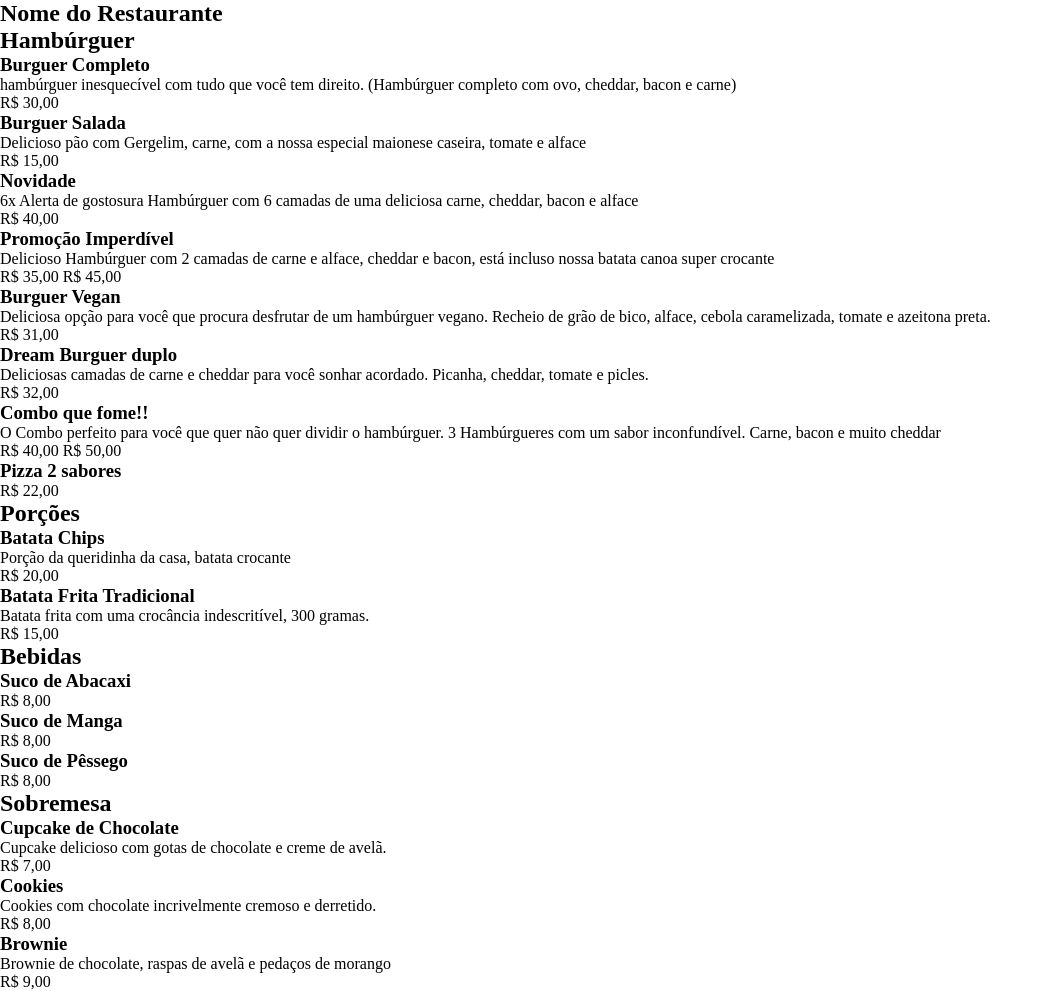
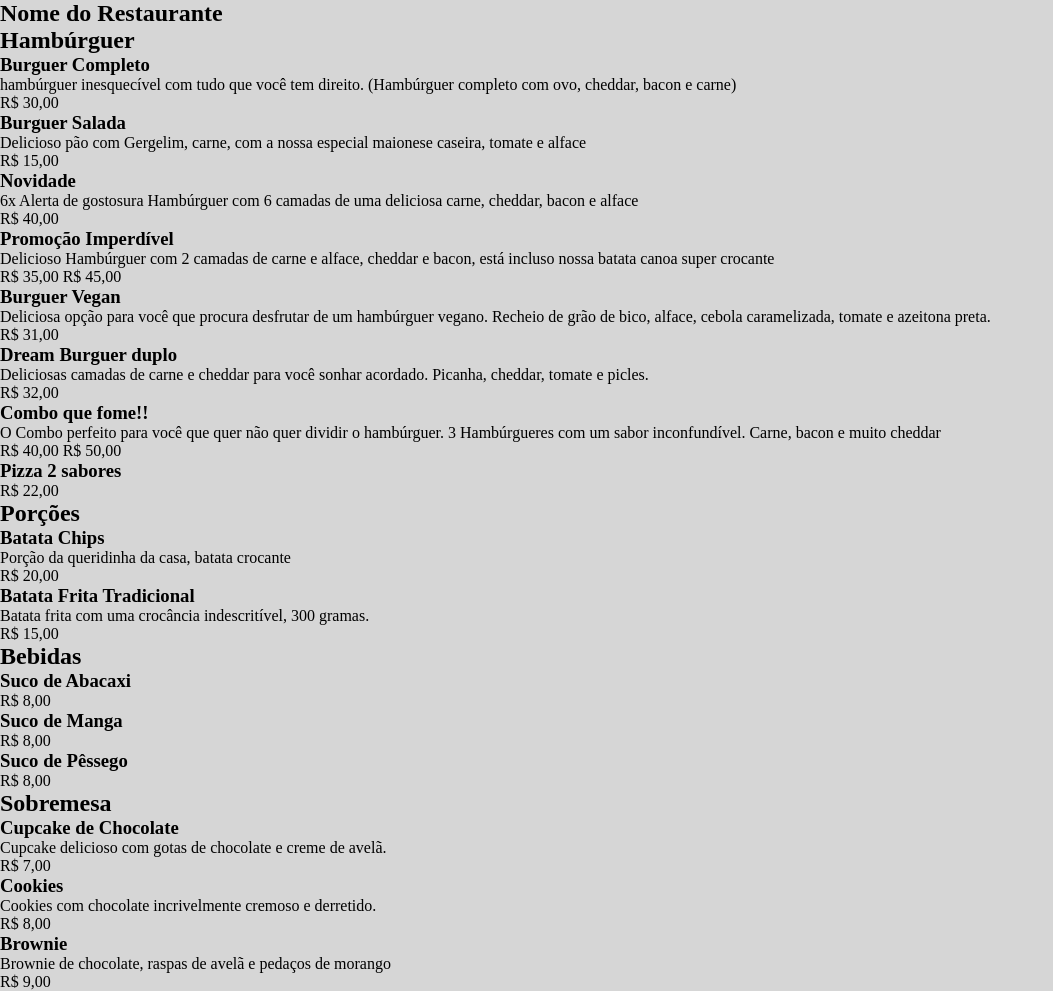
Before and after one commit to Adilson-ls/FoodWeb, a plain HTML site: page index.html in a window 1280 px wide. Shown: the whole page, without its empty margins (0-1053 px from the left). Drawn offline with Linux system fonts and the light colour scheme.

Commit message:
Update main.css

```diff
--- a/css/main.css
+++ b/css/main.css
@@ -3,3 +3,7 @@
     padding: 0;
 
 }
+
+body{
+    background: rgba(175, 175, 175,0.5);
+}
```
